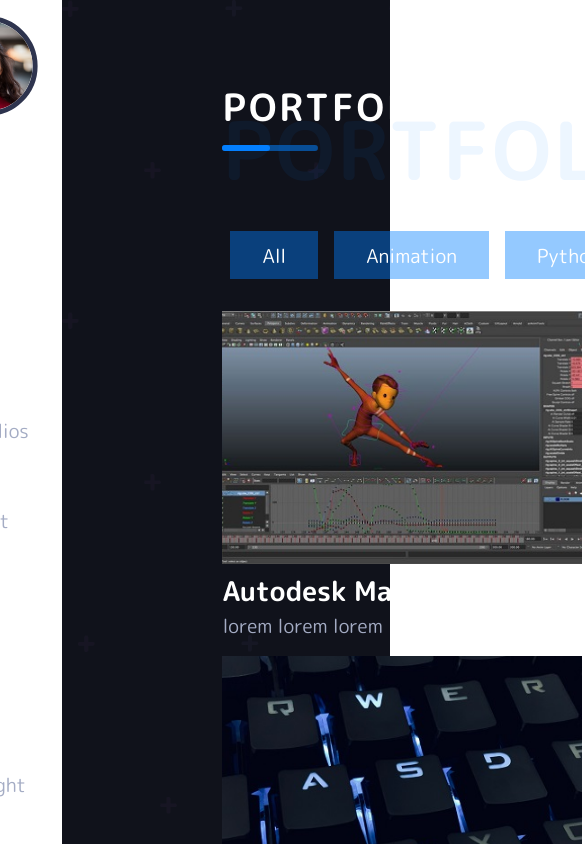
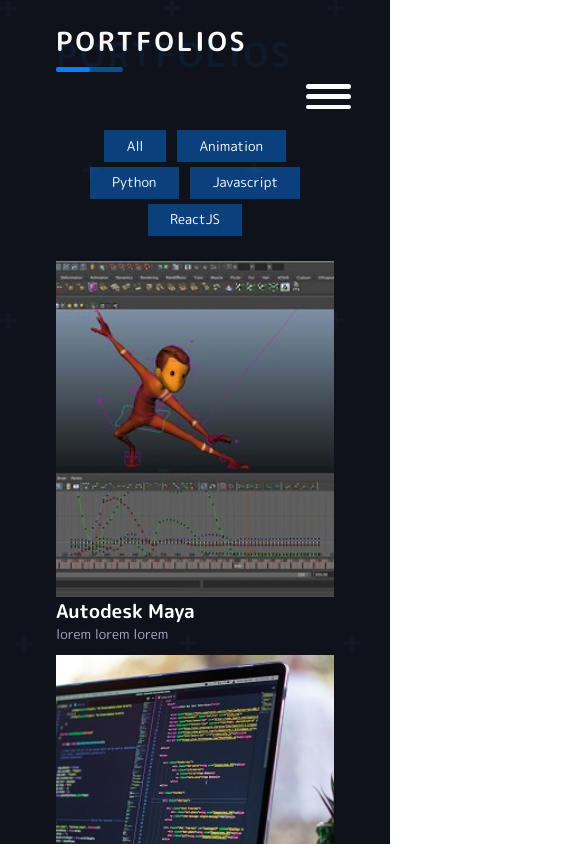
Before and after one commit to ayyubiqbal/portfolio-web, a React (Create React App) app: page /portfolios in a window 390 px wide. Shown: the top 844 px of the page, 585 px wide, since content can reach past the window. Built offline with nearby package versions, Linux system fonts and the light colour scheme.

Commit message:
media query added

```diff
--- a/src/App.js
+++ b/src/App.js
@@ -6,12 +6,23 @@
 import Portfolios from './pages/Portfolios';
 import Blogs from './pages/Blogs';
 import Contact from './pages/Contact';
+import { useState } from 'react';
 
 function App() {
+  const [isNavOpen, setIsNavOpen] = useState(false);
+
+  const toggleNav = () => {
+    setIsNavOpen(!isNavOpen);
+  };
   return (
     <div className="App">
-      <div className="sidebar">
+      <div className={`sidebar ${isNavOpen ? 'nav-toggle' : ''}`}>
         <NavBar />
+      </div>
+      <div className="nav-btn" onClick={toggleNav}>
+        <div className="line-1"></div>
+        <div className="line-2"></div>
+        <div className="line-3"></div>
       </div>
       <div className="main-content">
         <div className="content">
--- a/src/App.scss
+++ b/src/App.scss
@@ -33,3 +33,14 @@
 span{
     color: #037fff;
 }
+
+@media screen and (max-width: 411px){
+    html{
+        font-size: 70%;
+    }
+}
+@media screen and (min-width: 412px) and (max-width: 700px){
+    html{
+        font-size: 80%;
+    }
+}
--- a/src/styles/_about.scss
+++ b/src/styles/_about.scss
@@ -12,6 +12,7 @@
             height: 100%;
         }
     }
+
 
     .about-info{
         margin-left: 2rem;
@@ -30,6 +31,14 @@
         }
         .right-section{
             margin-left: 2rem;
+        }
+    }
+
+    @media screen and (max-width: 1400px){
+        flex-direction: column;
+        .about-info{
+            margin-left: 0;
+            margin-top: 1rem;
         }
     }
 
@@ -68,5 +77,7 @@
     grid-template-columns: repeat(2, 1fr);
     column-gap: 3rem;
     margin-bottom: 3rem;
-    // row-gap: 2rem;
+    @media screen and (max-width: 1100px){
+        grid-template-columns: repeat(1, 1fr);
+    }
 }
--- a/src/styles/_blog.scss
+++ b/src/styles/_blog.scss
@@ -2,6 +2,9 @@
     display: grid;
     grid-template-columns: repeat(2, 1fr);
     gap: 2.5rem;
+    @media screen and (max-width: 1000px){
+        grid-template-columns: repeat(1, 1fr);
+    }
     // margin-top: 5rem;
     .blog{
         background-color: #161925;
--- a/src/styles/_contact.scss
+++ b/src/styles/_contact.scss
@@ -28,6 +28,9 @@
     .contact-section{
         width: 100%;
     }
+    @media screen and (max-width: 1000px){
+        grid-template-columns: repeat(1, 1fr);
+    }
 }
 
 .map-section{
@@ -37,6 +40,10 @@
     iframe{
         width: 100%;
         height: 100%;
+    }
+    @media screen and (max-width: 1000px){
+        margin-bottom: 2rem;
+        height: 30rem;
     }
 }
 
--- a/src/styles/_layout.scss
+++ b/src/styles/_layout.scss
@@ -4,9 +4,25 @@
         height: 100vh;
         background-color: #191d2b;
         position: fixed;
+        z-index: 1000;
+        transform-origin: left;
         border-right: 5px solid #2e344e;
         @media screen and (max-width: 1000px){
+            width: 30%;
             transform: translateX(-100%);
+            transition: all 0.5s ease-in-out;
+        }
+        @media screen and (max-width: 411px){
+            width: 50%;
+
+
+        }
+    }
+    .nav-toggle{
+        @media screen and (max-width: 1000px){
+            transform: translateX(0);
+            transition: all 0.5s ease-in-out;
+            // width: 30%;
         }
     }
     .main-content{
@@ -21,6 +37,46 @@
         position: relative;
         .content{
             margin: 5rem 10rem;
+            @media screen and (max-width: 1100px){
+                margin: 2rem 5rem;
+            }
+        }
+
+        @media screen and (max-width: 1000px){
+            margin-left: 0;
+            width: 100%;
+
         }
     }
 }
+
+.nav-btn{
+    position: absolute;
+    z-index: 10;
+    top: 10%;
+    right: 10%;
+    // background-color: red;
+    width: 4rem;
+    height: 4rem;
+    display: none;
+    display: flex;
+    align-items: center;
+    cursor: pointer;
+    .line-1, .line-2, .line-3{
+        width: 100%;
+        height: .4rem;
+        background-color: #fff;
+        display: none;
+        border-radius: 20px;
+        pointer-events: none;
+        &:not(:last-child){
+            margin-bottom: .5rem;
+        }
+    }
+    @media screen and (max-width: 1000px){
+        display: block;
+        .line-1, .line-2, .line-3{
+            display: block;
+        }
+    }
+}
--- a/src/styles/_portfolios.scss
+++ b/src/styles/_portfolios.scss
@@ -3,6 +3,10 @@
         display: grid;
         grid-template-columns:repeat(2, 1fr);
         gap: 1rem 1.5rem;
+        @media screen and (max-width: 1000px){
+            grid-template-columns:repeat(1, 1fr);
+
+        }
         .image-data{
             position: relative;
             &::before{
@@ -55,6 +59,12 @@
                 visibility: visible;
                 top: 50%;
             }
+            @media screen and (max-width: 1000px){
+                height: 30rem;
+                img{
+                    height: 100%;
+                }
+            }
         }
 
 
@@ -73,7 +83,7 @@
 
 .portfolio-btn{
     padding: .6rem 2rem;
-    margin: 0 .5rem;
+    margin: .2rem .5rem;
     background-color: #0381ff6c;
     border: none;
     outline: none;
@@ -95,6 +105,7 @@
     display: flex;
     justify-content: center;
     align-items: center;
+    flex-wrap: wrap;
     margin: 2rem 0;
 
 }
--- a/src/styles/_services.scss
+++ b/src/styles/_services.scss
@@ -9,6 +9,10 @@
         border-bottom: 1px solid #2e344e;
         border-top: 8px solid #2e344e;
         transition: all .4s ease-in-out;
+        @media screen and (max-width: 1400px){
+            // flex-direction: column;
+                margin-bottom: 2rem;
+        }
         &:hover{
             border-top: 8px solid #037fff;
         }
@@ -38,4 +42,8 @@
     margin-top: 1rem;
     display: flex;
     justify-content: space-between;
+    @media screen and (max-width: 1400px){
+        flex-direction: column;
+            margin-bottom: 2rem;
+    }
 }
--- a/src/styles/_tittle.scss
+++ b/src/styles/_tittle.scss
@@ -31,5 +31,8 @@
         left: 0;
         font-size: 5rem;
         opacity: 0.07;
+        @media screen and (max-width: 1000px){
+            font-size: 3rem;
+        }
     }
 }
```
